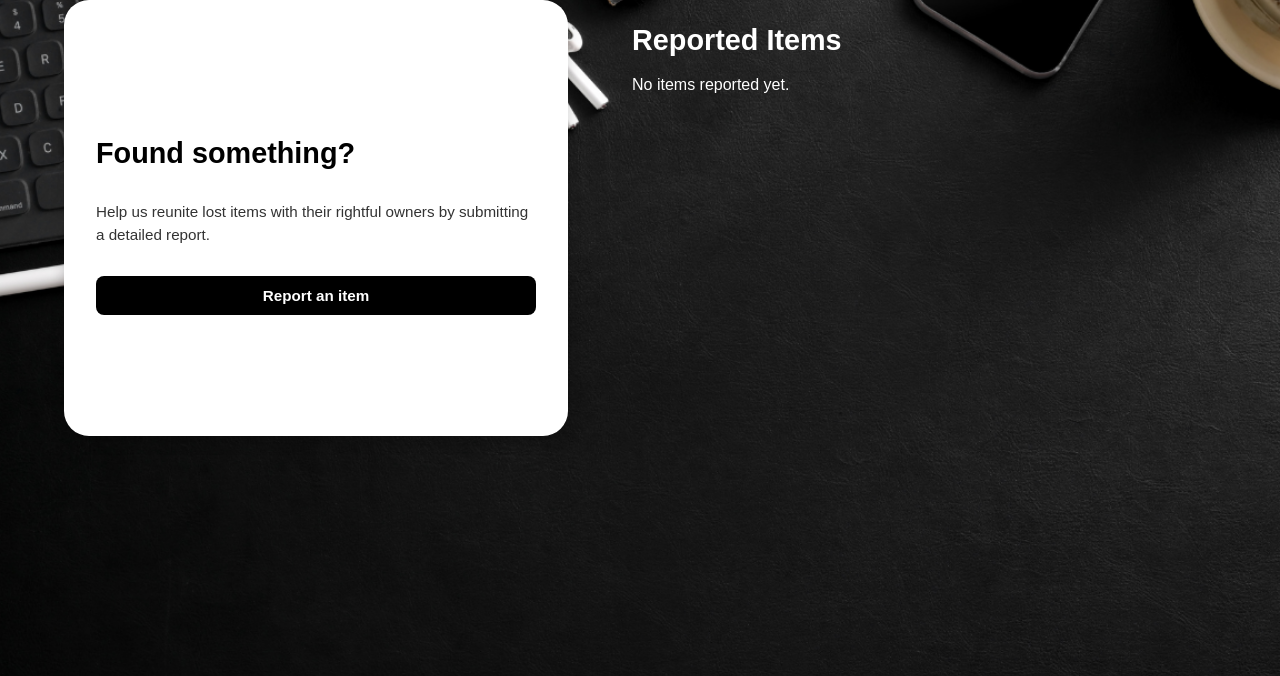
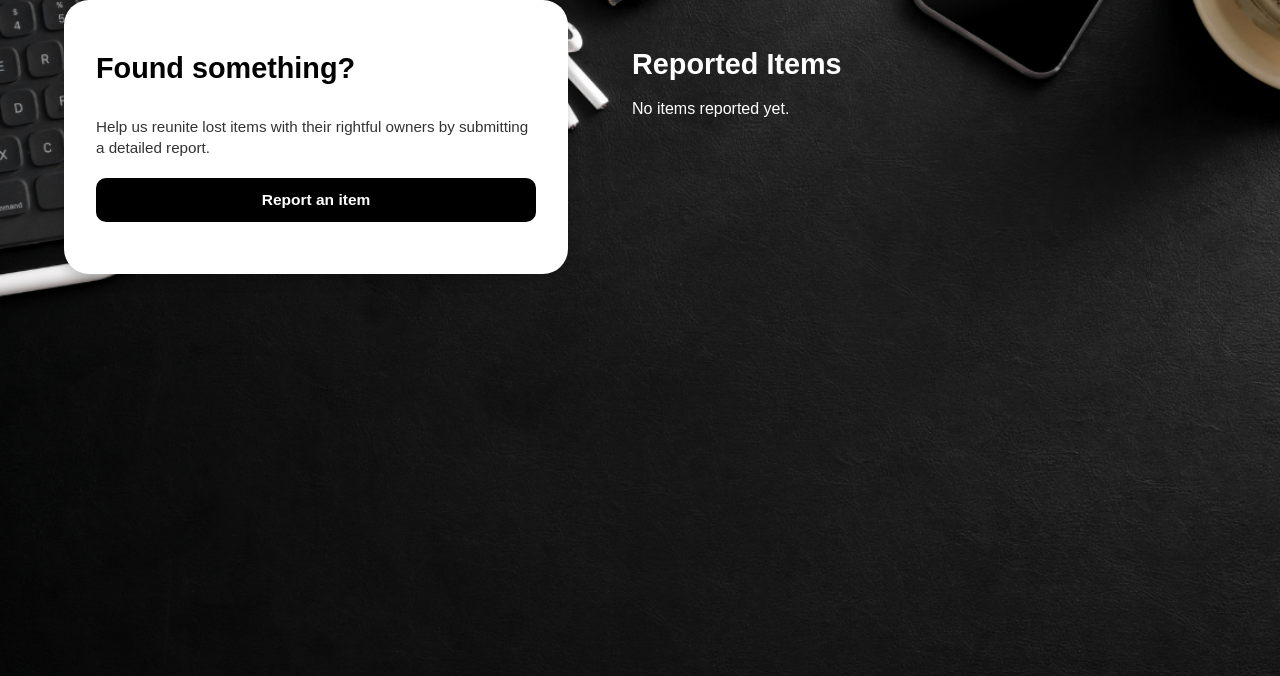
Before and after one commit to irishcamilleipili/lostandfound, a Django app: page / in a window 1280 px wide. Shown: the part 108-784 px from the top of the page. Run offline with Django 5.2, Linux system fonts and the light colour scheme.

Commit message:
Third Commit

```diff
--- a/items/templates/invApp/home.html
+++ b/items/templates/invApp/home.html
@@ -66,18 +66,20 @@
   flex: 1;
 }
 
-    /* LEFT SECTION (slightly smaller, smoother transition) */
+/* LEFT SECTION — perfectly aligned to match item_form.html */
+/* LEFT SECTION — properly aligned with background */
 .left-section {
   background: white;
   border-radius: 25px;
-      padding: 1.5rem 2rem 2rem;
-      max-width: 440px; /* slightly smaller width */
+  padding: 0.0rem 2rem 1.5rem; /* balanced top padding */
+  max-width: 440px;
   width: 100%;
-      height: 380px; /* smaller height for better balance */
+  height: 250px;
   box-shadow: 0 6px 14px rgba(0, 0, 0, 0.18);
   display: flex;
   flex-direction: column;
   justify-content: center;
+  margin-top: 0; /* don’t change */
   transition: all 0.3s ease;
 }
 
@@ -90,32 +92,32 @@
 .left-section p {
   font-size: 0.95rem;
   color: #333;
-      margin-bottom: 1.8rem;
-      line-height: 1.5;
+  margin-bottom: 1.2rem;
+  line-height: 1.4;
 }
 
 .report-btn {
   background: black;
   color: white;
-      font-weight: 600;
-      padding: 11px;
+  font-weight: 700;
+  padding: 13px;
   border: none;
-      border-radius: 8px;
+  border-radius: 10px;
   cursor: pointer;
-      font-size: 0.95rem;
-      transition: 0.2s;
+  font-size: 0.97rem;
+  transition: 0.3s ease;
   width: 100%;
 }
 
 .report-btn:hover {
   opacity: 0.9;
 }
-
   /* RIGHT SECTION */
   .items-section {
     flex: 1;
     margin-left: 4rem;
     color: white;
+    margin-top: 1.5rem;
   }
 
   .items-section h2 {
@@ -175,7 +177,9 @@
     }
   }
 </style>
+
 </head>
+
 <body>
   <header>
     <div class="logo">
```
Lines whose indentation alone changed are shown as unchanged.
